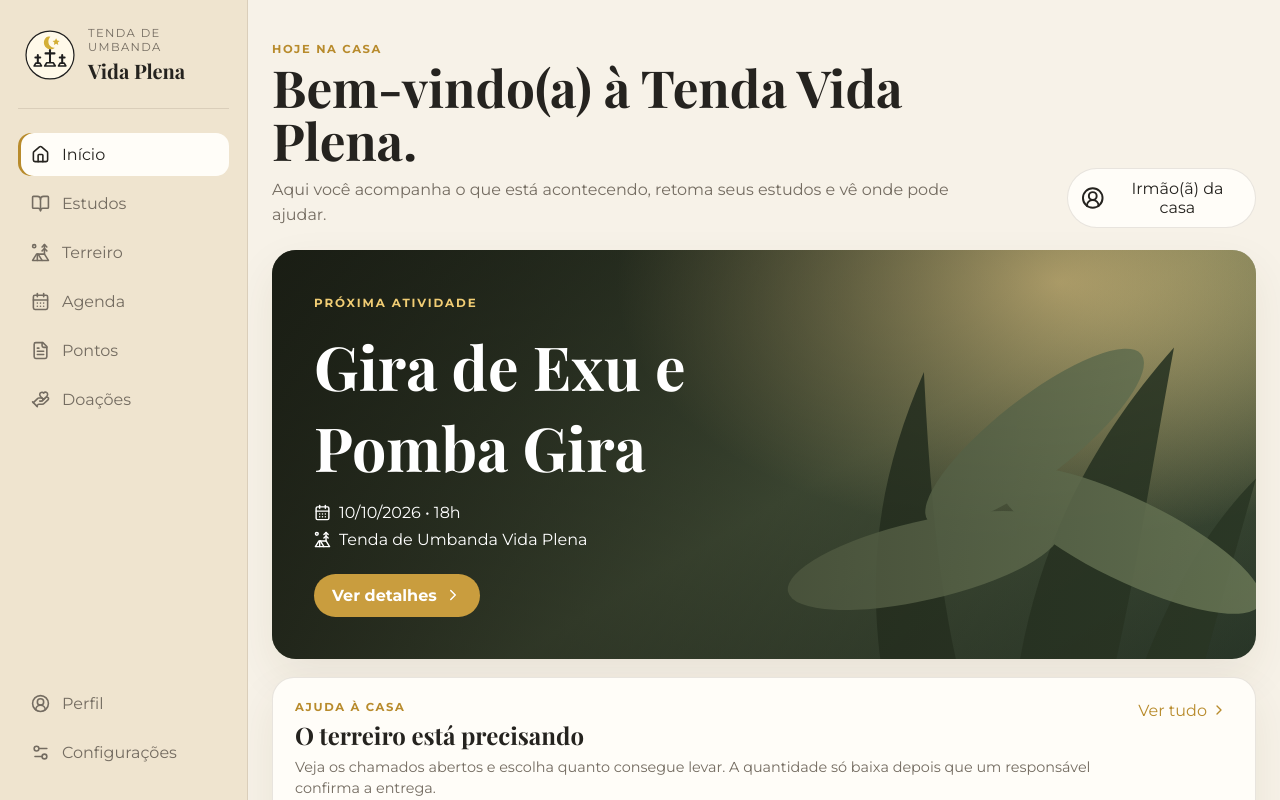
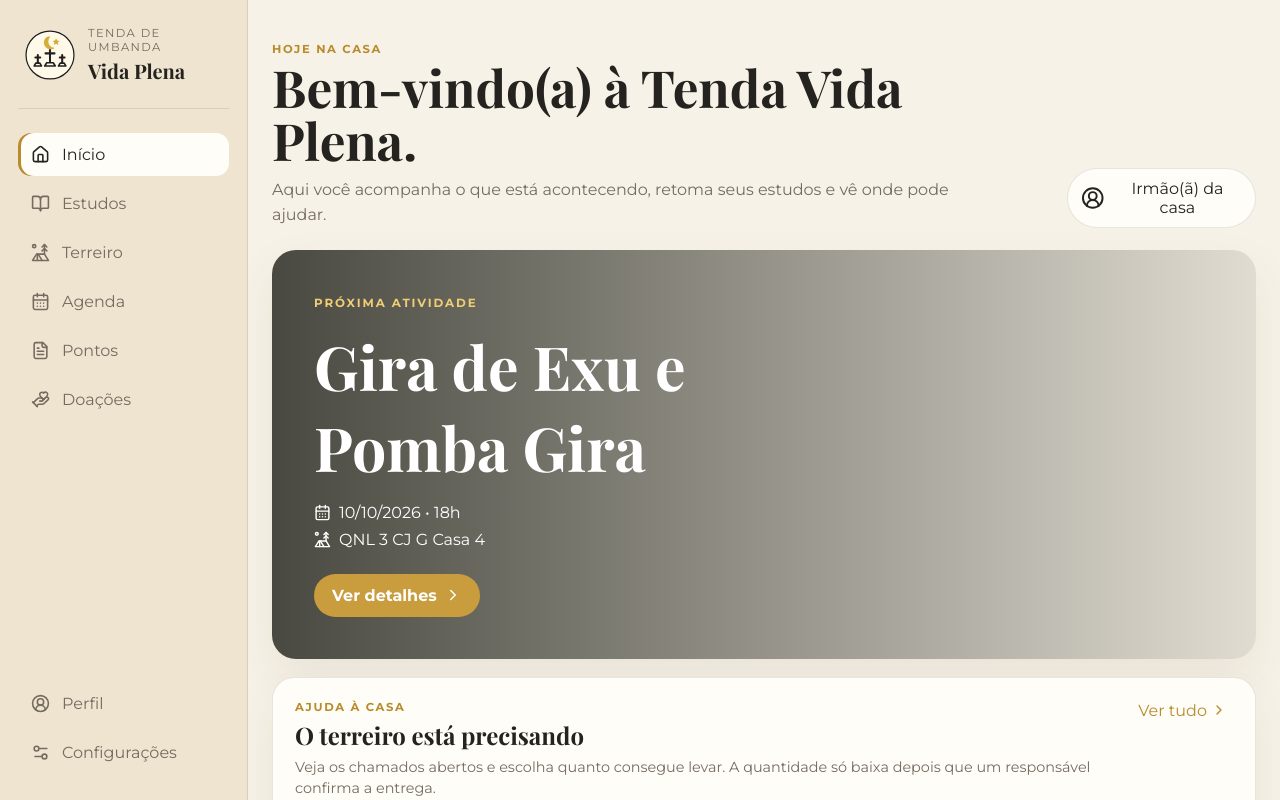
Before and after one commit to Lexissantosz/tenda-vida-plena, a React (Vite) app: page / in a window 1280 px wide. Both pictures are taken after typing "name@example.com", "Sample123" into the empty fields and a click on the button "Entrar". Shown: the top 800 px of the page. Built offline with nearby package versions, Linux system fonts and the light colour scheme.

Commit message:
feat: mostra arte e local da proxima gira

```diff
--- a/src/App.tsx
+++ b/src/App.tsx
@@ -255,14 +255,18 @@ function App() {
         </section>
 
         <section className="hero-card">
-          <img src="/images/gira-caboclo.svg" alt="" className="hero-image" />
+          <img
+            src={nextEvent?.image ?? '/images/gira-caboclo.svg'}
+            alt=""
+            className={nextEvent?.image ? 'hero-image event-poster' : 'hero-image'}
+          />
           <div className="hero-shade" />
           <div className="hero-content">
             <span className="hero-kicker">Próxima atividade</span>
             <h2>{nextEvent?.title ?? 'Agenda da casa'}</h2>
             <div className="hero-meta">
               <span><CalendarDays size={17} /> {nextEvent ? new Date(`${nextEvent.date}T12:00:00`).toLocaleDateString('pt-BR') : 'A confirmar'}{nextEvent ? ` • ${nextEvent.time}` : ''}</span>
-              <span><TentTree size={17} /> Tenda de Umbanda Vida Plena</span>
+              <span><TentTree size={17} /> {nextEvent?.location ?? 'Tenda de Umbanda Vida Plena'}</span>
             </div>
             <button className="primary-button" onClick={() => navigate('Agenda')}>
               Ver detalhes <ChevronRight size={18} />
@@ -361,7 +365,7 @@ function App() {
             <div className="section-heading">
               <div>
                 <p className="eyebrow">Pontos</p>
-                <h3>Letras e referências</h3>
+                <h3>Pontos da casa</h3>
               </div>
               <button className="text-button" onClick={() => navigate('Pontos')}>
                 Ver pontos <ChevronRight size={16} />
@@ -376,7 +380,7 @@ function App() {
                     <small>{point.group}</small>
                   </div>
                   <button className="point-link" onClick={() => navigate('Pontos')}>
-                    Ver letra e referência
+                    Abrir referência
                   </button>
                 </article>
               ))}
```
